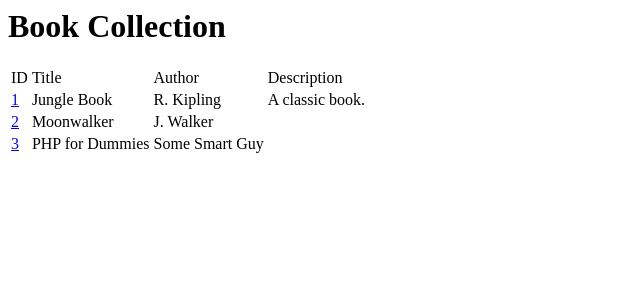
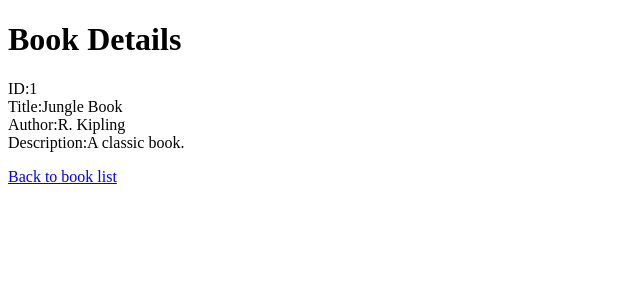
Before and after one commit to klyve/Database-Oblig1, a PHP site: page /index.php?id=1 in a window 1280 px wide. Shown: the top 300 px of the page, without its empty margins (0-640 px from the left). Run offline with PHP 8.4, Linux system fonts and the light colour scheme.

Commit message:
FIXED: HTML5 valid; error page generated when unknown/invalid ids are passed to book details page

```diff
--- a/Oblig1/controller/Controller.php
+++ b/Oblig1/controller/Controller.php
@@ -2,6 +2,7 @@
 include_once("model/Model.php");
 include_once("view/BooklistView.php");
 include_once("view/BookView.php");
+include_once("view/ErrorView.php");
 
 /** The Controller is responsible for handling user requests, for exchanging data with the Model,
  * and for passing user response data to the various Views.
@@ -23,20 +24,27 @@ class Controller {
  */
 	public function invoke()
 	{
-		if (!isset($_GET['book']))
+		$view = null;
+		if (!isset($_GET['id']))
 		{
 			// no special book is requested, we'll show a list of all available books
 			$books = $this->model->getBookList();
 			$view = new BooklistView($books);
-			$view->create();
 		}
 		else
 		{
 			// show the requested book
-			$book = $this->model->getBookById($_GET['book']);
-			$view = new BookView($book);
-			$view->create();
+			$book = $this->model->getBookById($_GET['id']);
+			if ($book)
+			{
+				$view = new BookView($book);
+			}
+			else
+			{
+				$view = new ErrorView();
+			}
 		}
+		$view->create();
 	}
 }
 
--- a/Oblig1/model/Model.php
+++ b/Oblig1/model/Model.php
@@ -30,7 +30,7 @@ class Model {
 		// in a real life scenario this will be done through a db select command
 		$allBooks = $this->getBookList();
 		foreach ($allBooks as $book) {
-			if ($id == $book->id) {
+			if ($id == (string)$book->id) {
 				return $book;
 			}
 		}
--- a/Oblig1/view/BooklistView.php
+++ b/Oblig1/view/BooklistView.php
@@ -29,14 +29,11 @@ Class BooklistView extends View {
 HTML;
 
 		foreach ($this->books as $book) {
-    		$content .= '<tr><td><a href="index.php?book='.$book->id.'">'.$book->id.'</a></td><td>'.$book->title.'</td><td>'.$book->author.'</td><td>'.$book->description.'</td></tr>';
+    		$content .= '<tr><td><a href="index.php?id='.$book->id.'">'.$book->id.'</a></td><td>'.$book->title.'</td><td>'.$book->author.'</td><td>'.$book->description.'</td></tr>';
 		}
 
 		$content .= <<<HTML
 </table>
-
-</body>
-</html>
 HTML;
 
         return $content;
--- /dev/null
+++ b/Oblig1/view/ErrorView.php
@@ -0,0 +1,21 @@
+<?php
+include_once('View.php');
+
+/** The BookView is the class that creates the page showing details about one book.
+ * @author Rune Hjelsvold
+ * @see http://php-html.net/tutorials/model-view-controller-in-php/ The tutorial code used as basis.
+ */
+Class ErrorView extends View {
+	/** Used by the superclass to generate page title
+	 */
+	protected function getPageTitle() {
+		return 'Error Page';
+	}
+
+	/** Used by the superclass to generate page content
+	 */
+	protected function getPageContent() {
+        return '<p>Something bad happened. Please try again later.</p>';
+	}
+}
+?>
--- a/Oblig1/view/View.php
+++ b/Oblig1/view/View.php
@@ -20,6 +20,7 @@ abstract Class View {
 	 */
 	public function create() {
 	    echo <<<HTML
+<!DOCTYPE html>
 <html>
 <head>
 <title>
```
